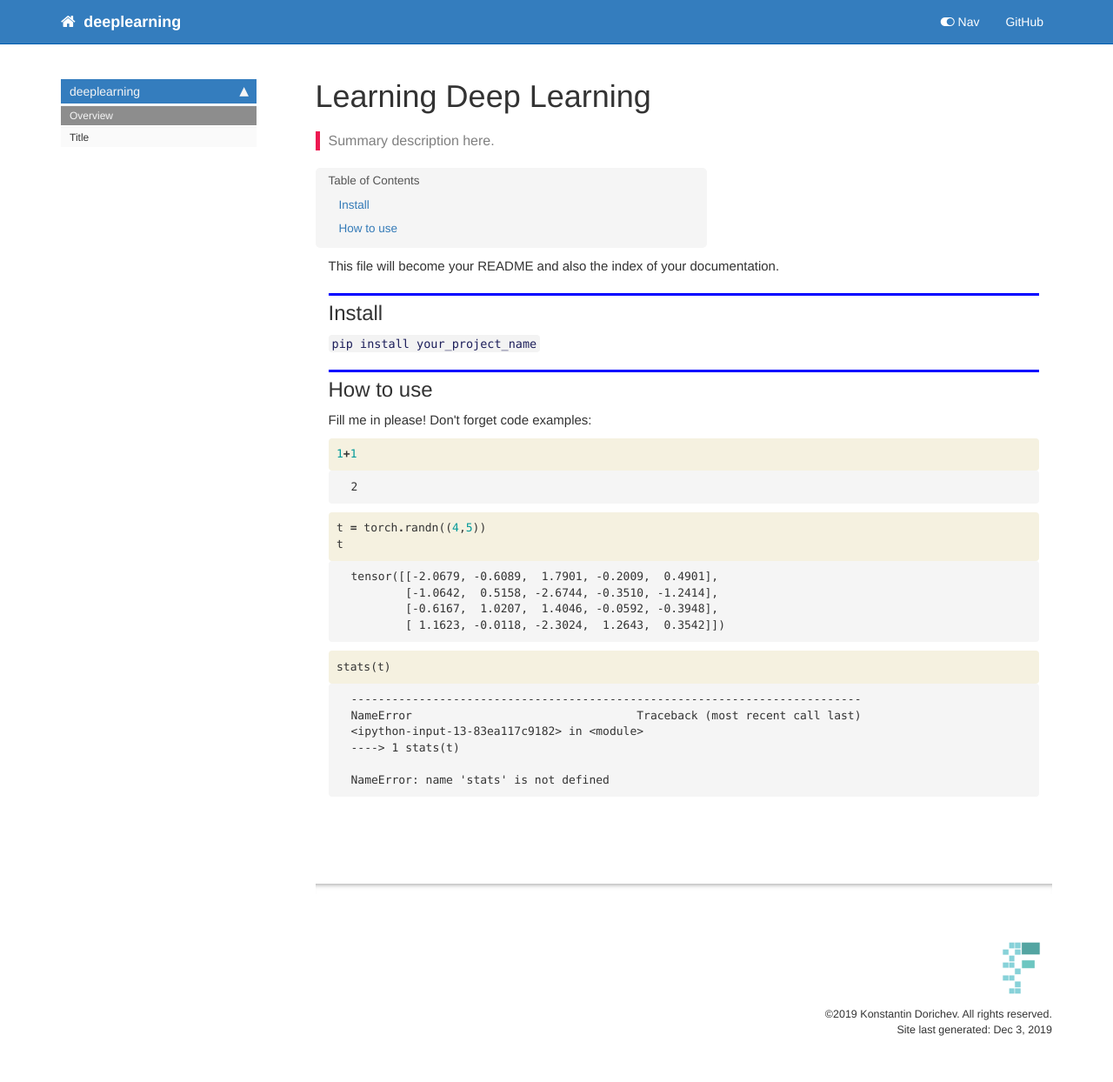
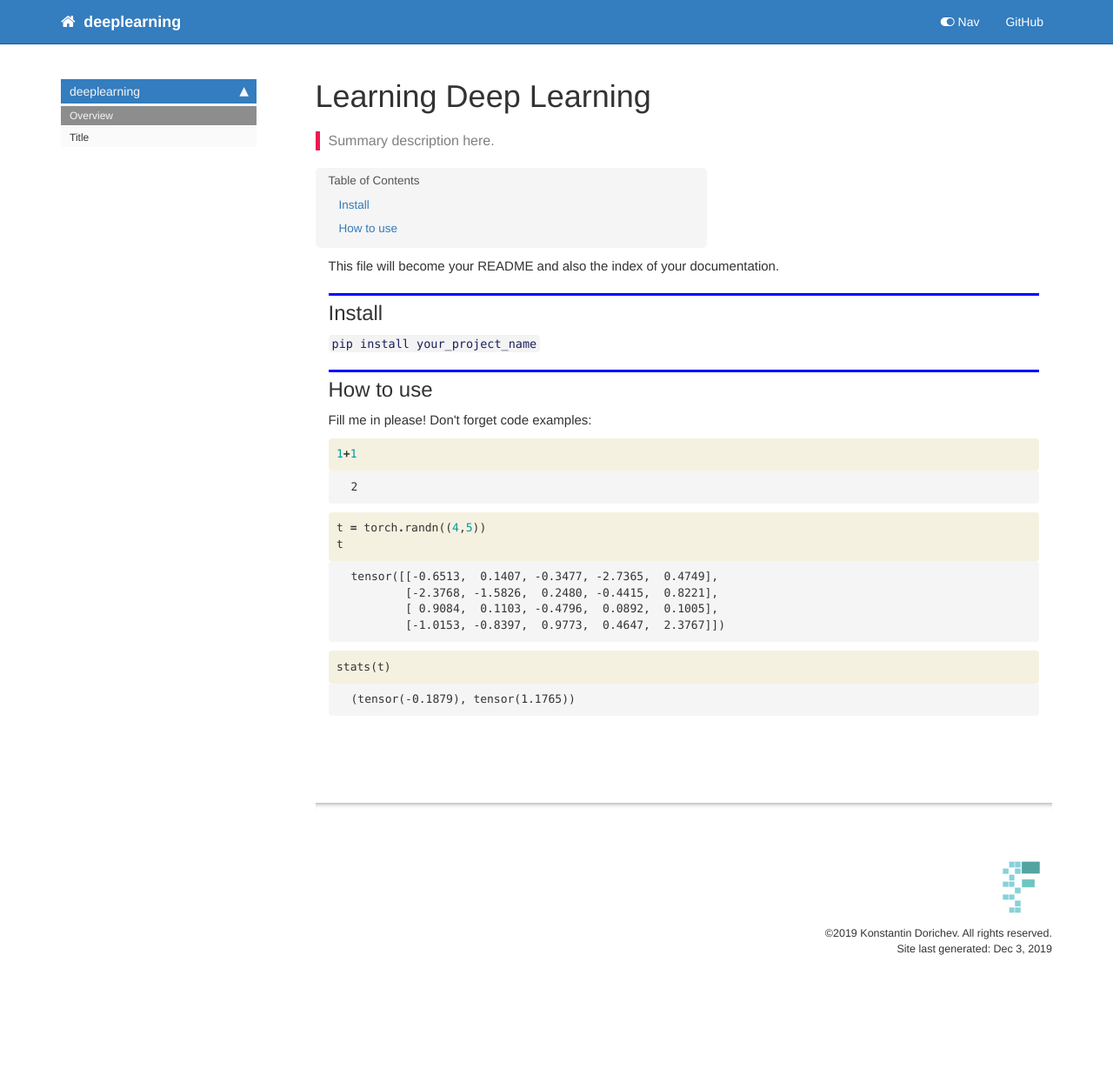
Before and after one commit to kdorichev/deeplearning, a Jekyll site: the page built from docs/index.html, in a window 1280 px wide. Shown: the whole page at 87% size. Built offline with Jekyll 4.4.1, drawn with Linux system fonts in a browser that asks for light colours; nearby versions of some CDN libraries; comment, search, counter and statistics services are not loaded; after the commit the page ends 1151 px from its top, so only the background shows below that.

Commit message:
Docs updated

```diff
--- a/docs/index.html
+++ b/docs/index.html
@@ -104,10 +104,10 @@ summary: "Summary description here."
 
 
 <div class="output_text output_subarea output_execute_result">
-<pre>tensor([[-2.0679, -0.6089,  1.7901, -0.2009,  0.4901],
-        [-1.0642,  0.5158, -2.6744, -0.3510, -1.2414],
-        [-0.6167,  1.0207,  1.4046, -0.0592, -0.3948],
-        [ 1.1623, -0.0118, -2.3024,  1.2643,  0.3542]])</pre>
+<pre>tensor([[-0.6513,  0.1407, -0.3477, -2.7365,  0.4749],
+        [-2.3768, -1.5826,  0.2480, -0.4415,  0.8221],
+        [ 0.9084,  0.1103, -0.4796,  0.0892,  0.1005],
+        [-1.0153, -0.8397,  0.9773,  0.4647,  2.3767]])</pre>
 </div>
 
 </div>
@@ -133,15 +133,12 @@ summary: "Summary description here."
 
 <div class="output_area">
 
-<div class="output_subarea output_text output_error">
-<pre>
-<span class="ansi-red-fg">---------------------------------------------------------------------------</span>
-<span class="ansi-red-fg">NameError</span>                                 Traceback (most recent call last)
-<span class="ansi-green-fg">&lt;ipython-input-13-83ea117c9182&gt;</span> in <span class="ansi-cyan-fg">&lt;module&gt;</span>
-<span class="ansi-green-fg">----&gt; 1</span><span class="ansi-red-fg"> </span>stats<span class="ansi-blue-fg">(</span>t<span class="ansi-blue-fg">)</span>
 
-<span class="ansi-red-fg">NameError</span>: name &#39;stats&#39; is not defined</pre>
+
+<div class="output_text output_subarea output_execute_result">
+<pre>(tensor(-0.1879), tensor(1.1765))</pre>
 </div>
+
 </div>
 
 </div>
```
Also changed, not shown: README.md, 2 other files.
